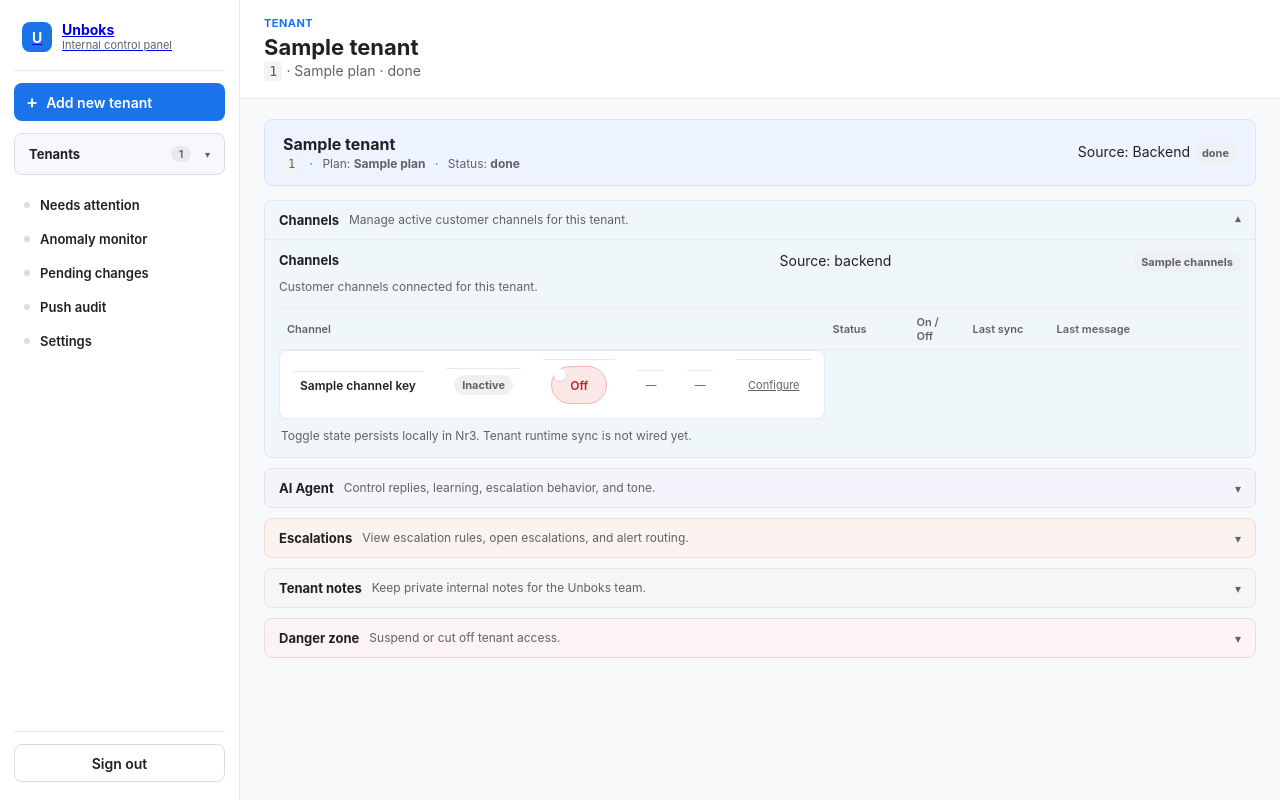
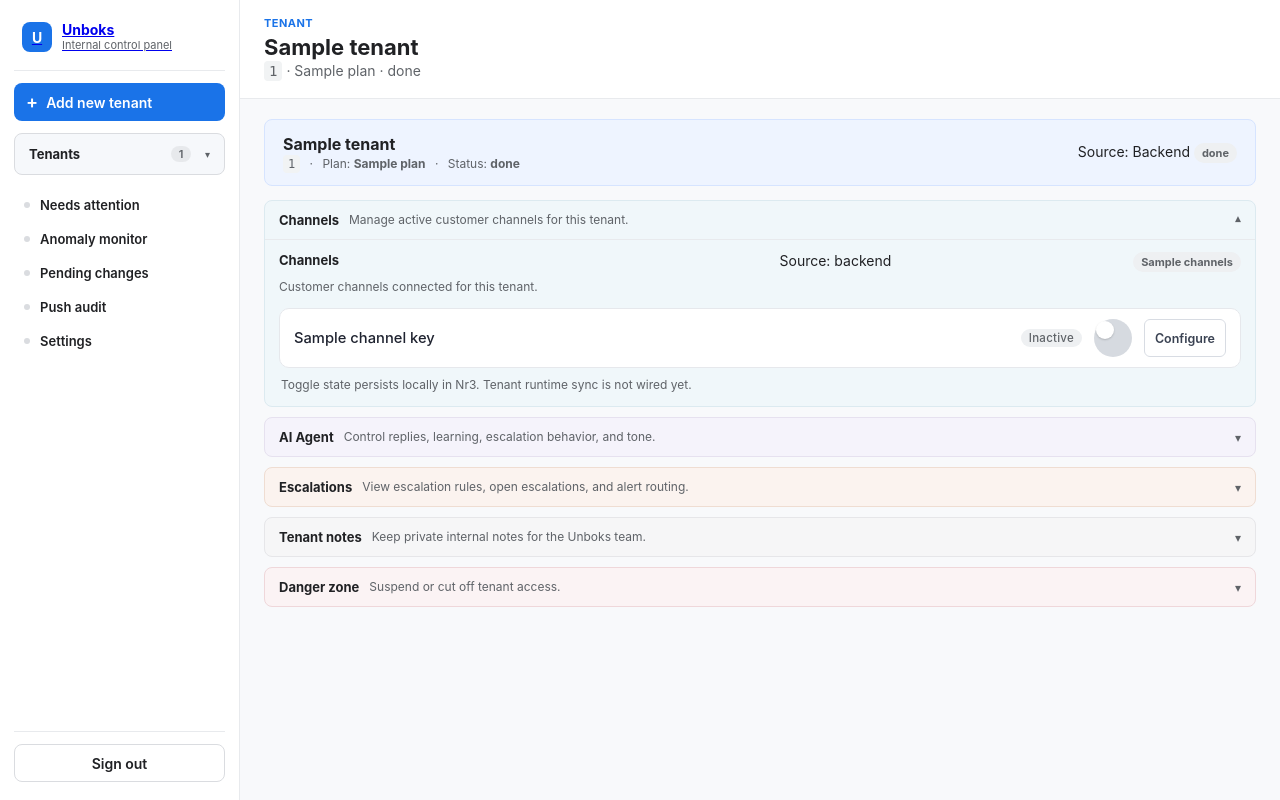
Before and after one commit to unboks-org/unboks-internal-control-panel, a FastAPI app: template app/templates/admin_tenant_workspace.html in a window 1280 px wide, after a click that opens the changed part. Run offline with FastAPI, Linux system fonts and the light colour scheme; the template is opened without the code that fills it: most values are stand-ins (such as "Sample title", 1, 10 or a date in 2020).

Commit message:
Update channels section to use a clean list and add iOS-style toggles
Replace the channels table with a compact list view and integrate an iOS-style toggle for channel status management.

Replit-Commit-Author: Agent
Replit-Commit-Session-Id: 35447b73-1cb8-41cd-9558-5a4802573699
Replit-Commit-Checkpoint-Type: full_checkpoint
Replit-Commit-Event-Id: deeab786-5356-4171-b654-eb4fa949d3f4
Replit-Commit-Screenshot-Url: https://storage.googleapis.com/screenshot-production-us-central1/b5feca51-27a5-4988-a141-683793e29eec/35447b73-1cb8-41cd-9558-5a4802573699/MMXXEIw
Replit-Helium-Checkpoint-Created: true

```diff
--- a/app/static/css/admin.css
+++ b/app/static/css/admin.css
@@ -2856,3 +2856,102 @@ button.button-disabled,
 .channels-panel .channel-toggle.is-off:hover {
   background: #f8d4d1;
 }
+
+/* ---------------------------------------------------------------- */
+/* Compact Refero-style channels list + iOS toggle                  */
+/* ---------------------------------------------------------------- */
+.channels-list {
+  list-style: none;
+  margin: 12px 0 0;
+  padding: 0;
+  border: 1px solid #e6e8ec;
+  border-radius: 10px;
+  overflow: hidden;
+  background: #fff;
+}
+.channels-list .channel-item {
+  display: grid;
+  grid-template-columns: 1fr auto auto auto;
+  align-items: center;
+  gap: 12px;
+  padding: 10px 14px;
+  border-bottom: 1px solid #eef0f3;
+  font-size: 0.92rem;
+}
+.channels-list .channel-item:last-child {
+  border-bottom: 0;
+}
+.channels-list .channel-item:hover {
+  background: #fafbfc;
+}
+.channels-list .ch-name {
+  font-weight: 500;
+  color: #1f2330;
+}
+.channels-list .ch-status {
+  font-size: 0.72rem;
+  padding: 2px 8px;
+  border-radius: 999px;
+  font-weight: 500;
+  letter-spacing: 0.02em;
+}
+.channels-list .ch-configure {
+  background: transparent;
+  border: 1px solid #d8dce3;
+  color: #3a4252;
+  padding: 4px 10px;
+  border-radius: 6px;
+  font-size: 0.78rem;
+  cursor: pointer;
+  transition: background 0.15s, border-color 0.15s;
+}
+.channels-list .ch-configure:hover {
+  background: #f3f5f8;
+  border-color: #c4cad4;
+}
+.channels-list .channel-toggle-form {
+  margin: 0;
+  display: inline-flex;
+}
+
+/* iOS-style toggle (green ON / gray OFF) */
+.ios-toggle {
+  position: relative;
+  display: inline-block;
+  width: 38px;
+  height: 22px;
+  border-radius: 999px;
+  background: #d6dae0;
+  border: 0;
+  padding: 0;
+  cursor: pointer;
+  transition: background 0.18s ease;
+  vertical-align: middle;
+  flex-shrink: 0;
+}
+.ios-toggle.is-on {
+  background: #34c759;
+}
+.ios-toggle.is-off {
+  background: #d6dae0;
+}
+.ios-toggle:hover.is-on { background: #2eb350; }
+.ios-toggle:hover.is-off { background: #c4c9d1; }
+.ios-toggle-knob {
+  position: absolute;
+  top: 2px;
+  left: 2px;
+  width: 18px;
+  height: 18px;
+  border-radius: 50%;
+  background: #fff;
+  box-shadow: 0 1px 2px rgba(0, 0, 0, 0.18);
+  transition: transform 0.18s ease;
+}
+.ios-toggle.is-on .ios-toggle-knob {
+  transform: translateX(16px);
+}
+.ios-toggle:focus-visible {
+  outline: 2px solid #4f8cff;
+  outline-offset: 2px;
+}
--- a/app/templates/admin_tenant_workspace.html
+++ b/app/templates/admin_tenant_workspace.html
@@ -69,73 +69,51 @@
       <span class="status-chip status-{{ 'ok' if tenant.health.channels == 'ok' else 'unknown' }}">{{ tenant.health.channels }}</span>
     </header>
 
-    <table class="channels-table">
-      <thead>
-        <tr>
-          <th class="ch-col-name">Channel</th>
-          <th class="ch-col-status">Status</th>
-          <th class="ch-col-toggle">On / Off</th>
-          <th class="ch-col-sync">Last sync</th>
-          <th class="ch-col-msg">Last message</th>
-          <th class="ch-col-actions"></th>
-        </tr>
-      </thead>
-      <tbody>
+    <ul class="channels-list" role="list">
       {% if channel_keys is defined and channels is defined %}
         {% for label, key in channel_keys %}
         {% set is_on = channels.get(key, False) %}
         {% set status_label = 'Active' if is_on else 'Inactive' %}
         {% set status_class = 'ok' if is_on else 'unknown' %}
-          <tr class="channel-row {% if is_on %}is-on{% else %}is-off{% endif %}">
-            <td class="ch-name">{{ label }}</td>
-            <td><span class="status-chip status-{{ status_class }}">{{ status_label }}</span></td>
-            <td>
+        <li class="channel-item {% if is_on %}is-on{% else %}is-off{% endif %}">
+          <span class="ch-name">{{ label }}</span>
+          <span class="status-chip status-{{ status_class }} ch-status">{{ status_label }}</span>
           <form method="post" action="/admin/tenants/{{ tenant.id }}/channels/{{ key }}/toggle" class="channel-toggle-form">
             <button
               type="submit"
-                  class="channel-toggle {% if is_on %}is-on{% else %}is-off{% endif %}"
-                  aria-pressed="{{ 'true' if is_on else 'false' }}"
+              class="ios-toggle {% if is_on %}is-on{% else %}is-off{% endif %}"
+              role="switch"
+              aria-checked="{{ 'true' if is_on else 'false' }}"
               title="Click to turn {{ 'off' if is_on else 'on' }}">
-                  <span class="channel-toggle-knob" aria-hidden="true"></span>
+              <span class="ios-toggle-knob" aria-hidden="true"></span>
               <span class="sr-only">{{ label }} {{ 'on' if is_on else 'off' }}</span>
-                  {{ 'On' if is_on else 'Off' }}
             </button>
           </form>
-            </td>
-            <td class="ch-meta muted">—</td>
-            <td class="ch-meta muted">—</td>
-            <td class="ch-actions">
-              <button type="button" class="link-btn" data-action="configure" data-action-name="Configure" data-action-type="edit" data-action-backend="not_connected" data-action-tenant="{{ tenant.name }}">Configure</button>
-            </td>
-          </tr>
+          <button type="button" class="ch-configure" data-action="configure" data-action-name="Configure" data-action-type="edit" data-action-backend="not_connected" data-action-tenant="{{ tenant.name }}">Configure</button>
+        </li>
         {% endfor %}
       {% else %}
         {% for ch in tenant.channels %}
         {% set is_on = ch.state == 'connected' %}
         {% set status_label = 'Active' if is_on else 'Inactive' %}
         {% set status_class = 'ok' if is_on else 'unknown' %}
-          <tr class="channel-row {% if is_on %}is-on{% else %}is-off{% endif %}">
-            <td class="ch-name">{{ ch.name }}</td>
-            <td><span class="status-chip status-{{ status_class }}">{{ status_label }}</span></td>
-            <td>
+        <li class="channel-item {% if is_on %}is-on{% else %}is-off{% endif %}">
+          <span class="ch-name">{{ ch.name }}</span>
+          <span class="status-chip status-{{ status_class }} ch-status">{{ status_label }}</span>
           <span
-                class="channel-toggle {% if is_on %}is-on{% else %}is-off{% endif %}"
+            class="ios-toggle {% if is_on %}is-on{% else %}is-off{% endif %}"
             role="switch"
-                aria-checked="{{ 'true' if is_on else 'false' }}" data-action="toggle-channel" data-action-name="Toggle channel" data-action-type="edit" data-action-backend="not_connected" data-action-tenant="{{ tenant.name }}" tabindex="0">
-                <span class="channel-toggle-knob" aria-hidden="true"></span>
+            aria-checked="{{ 'true' if is_on else 'false' }}"
+            data-action="toggle-channel" data-action-name="Toggle channel" data-action-type="edit" data-action-backend="not_connected" data-action-tenant="{{ tenant.name }}"
+            tabindex="0">
+            <span class="ios-toggle-knob" aria-hidden="true"></span>
             <span class="sr-only">{{ ch.name }} {{ 'on' if is_on else 'off' }}</span>
           </span>
-            </td>
-            <td class="ch-meta muted">{{ ch.last_sync or '—' }}</td>
-            <td class="ch-meta muted">{{ ch.last_message or '—' }}</td>
-            <td class="ch-actions">
-              <button type="button" class="link-btn" data-action="configure" data-action-name="Configure" data-action-type="edit" data-action-backend="not_connected" data-action-tenant="{{ tenant.name }}">Configure</button>
-            </td>
-          </tr>
+          <button type="button" class="ch-configure" data-action="configure" data-action-name="Configure" data-action-type="edit" data-action-backend="not_connected" data-action-tenant="{{ tenant.name }}">Configure</button>
+        </li>
         {% endfor %}
       {% endif %}
-      </tbody>
-    </table>
+    </ul>
     <p class="muted compact-note channels-foot">Toggle state persists locally in Nr3. Tenant runtime sync is not wired yet.</p>
   </section>
   </details>
```
Also changed, not shown: 1 other file. Lines whose indentation alone changed are shown as unchanged.
